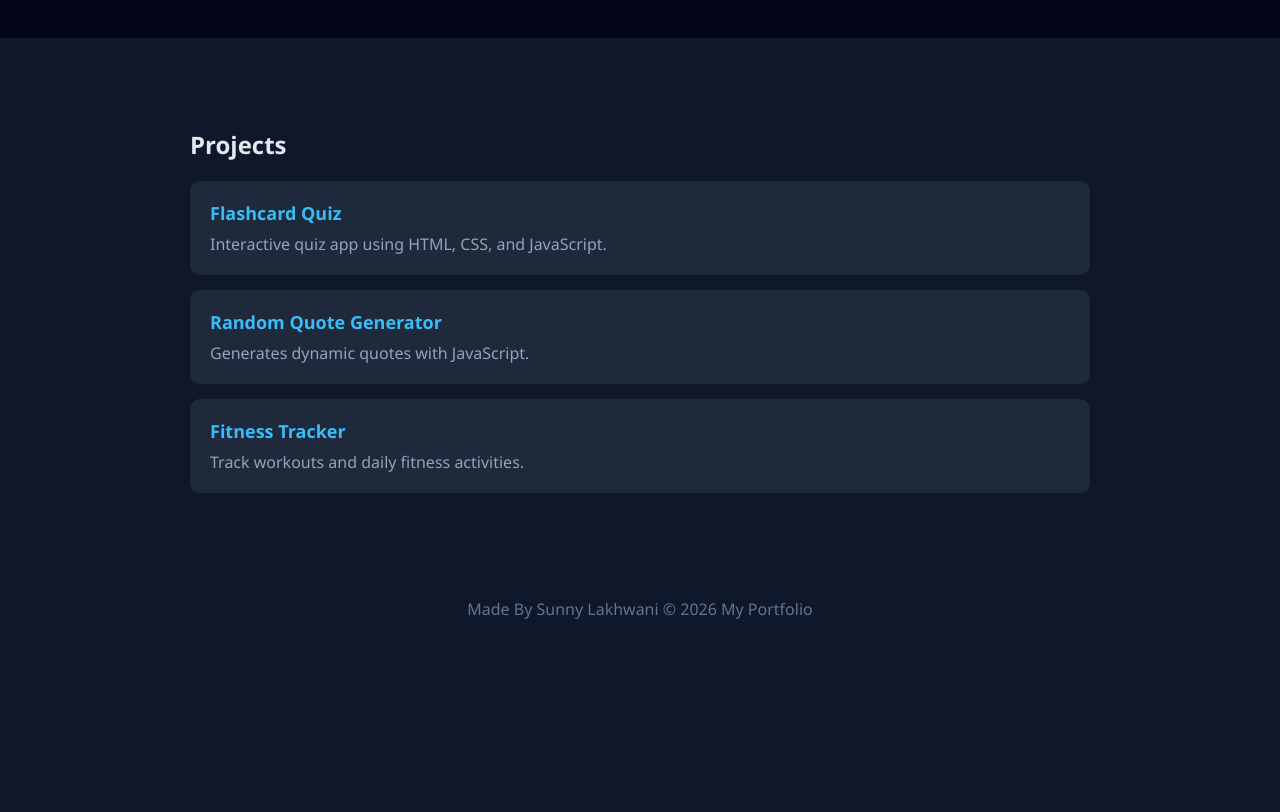
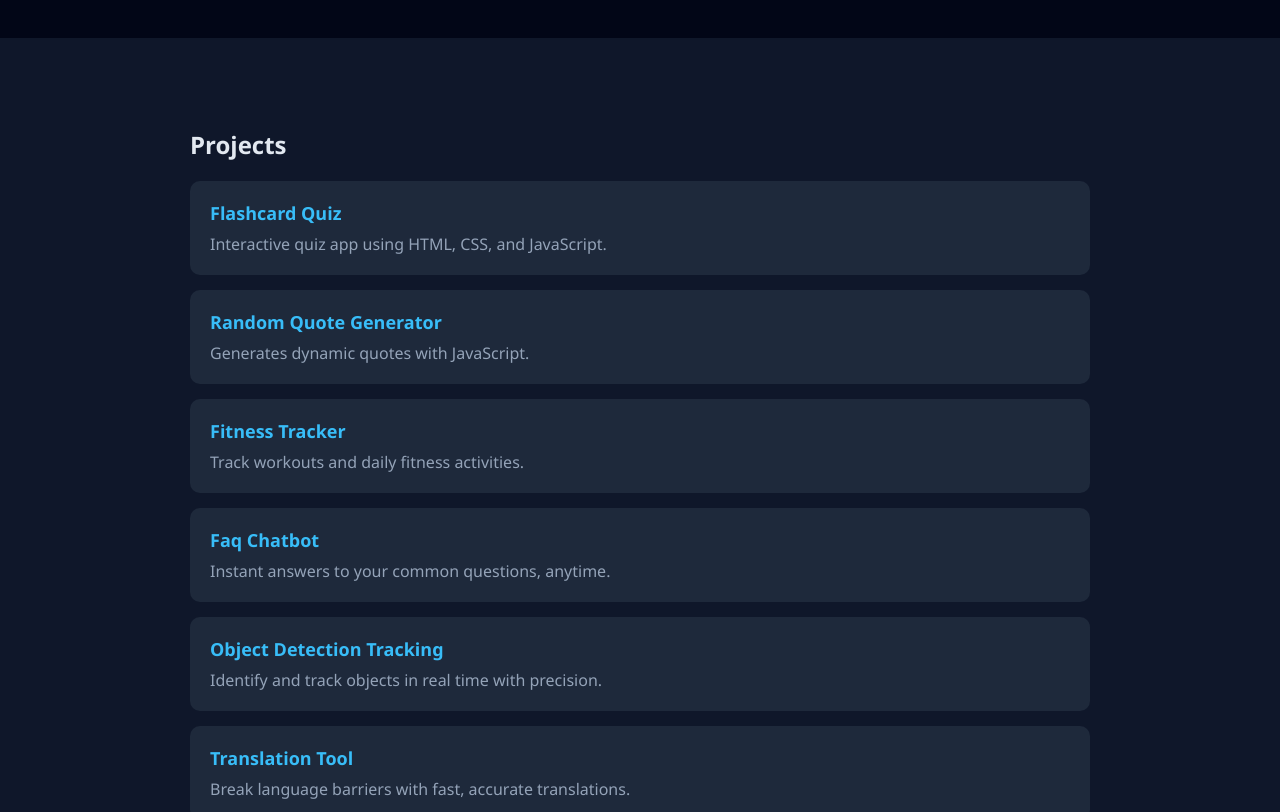
Before and after one commit to SunnyLakhwani/My-Project-Portfolio, a plain HTML site: page index.html in a window 1280 px wide. Shown: the part 139-951 px from the top of the page. Before the commit the page ends 800 px from the top, so only its background shows below. Drawn offline with Linux system fonts and the light colour scheme.

Commit message:
Update index.html

```diff
--- a/index.html
+++ b/index.html
@@ -96,6 +96,21 @@
             <p>Track workouts and daily fitness activities.</p>
         </div>
 
+        <div class="card">
+            <a href="Faq-Chatbot.py">Faq Chatbot</a>
+            <p>Instant answers to your common questions, anytime.</p>
+        </div>
+
+        <div class="card">
+            <a href="Object-Detection-Tracking">Object Detection Tracking</a>
+            <p>Identify and track objects in real time with precision.</p>
+        </div>
+
+        <div class="card">
+            <a href="Translation-Tool.py">Translation Tool</a>
+            <p>Break language barriers with fast, accurate translations.</p>
+        </div>
+
     </section>
 
     <footer>
```
